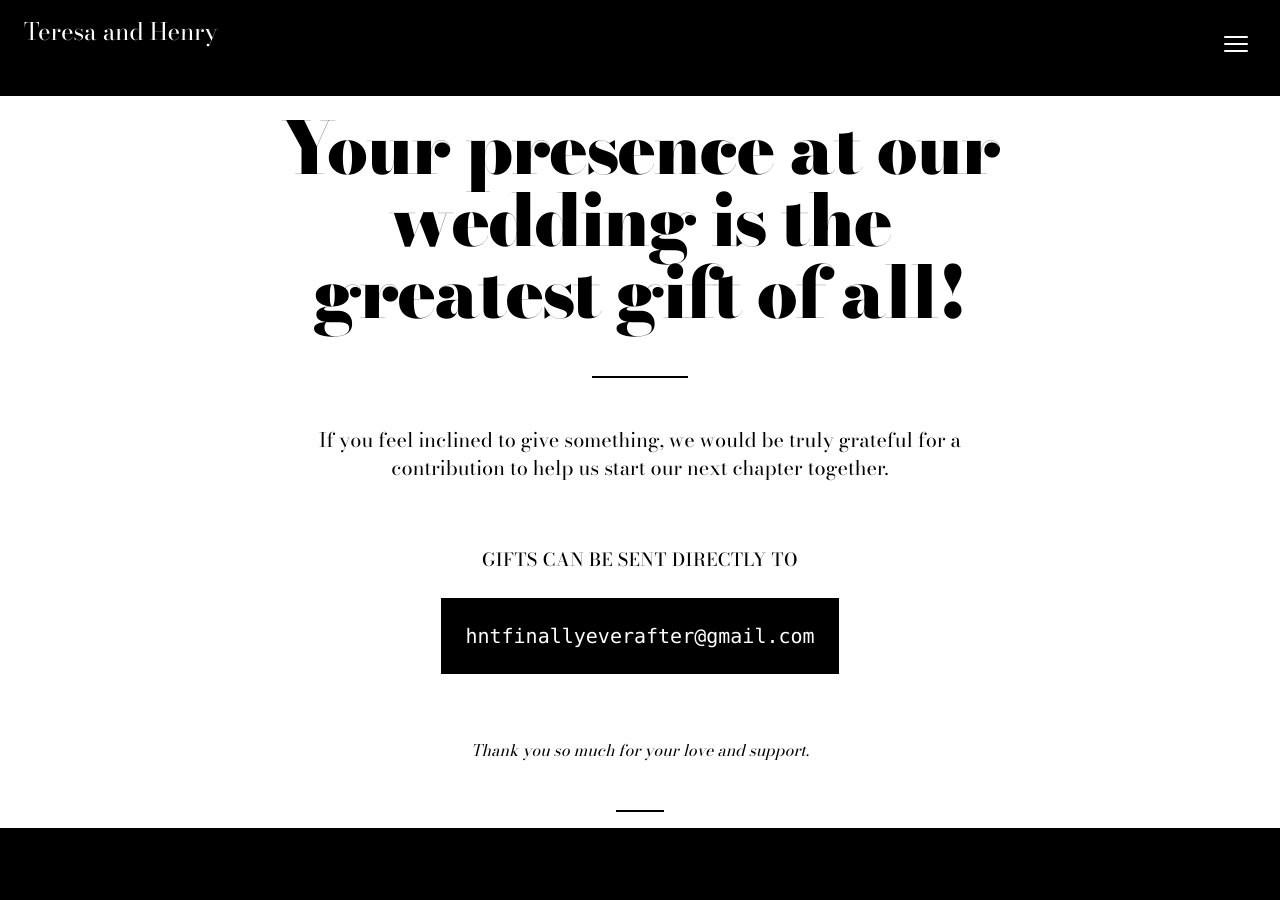
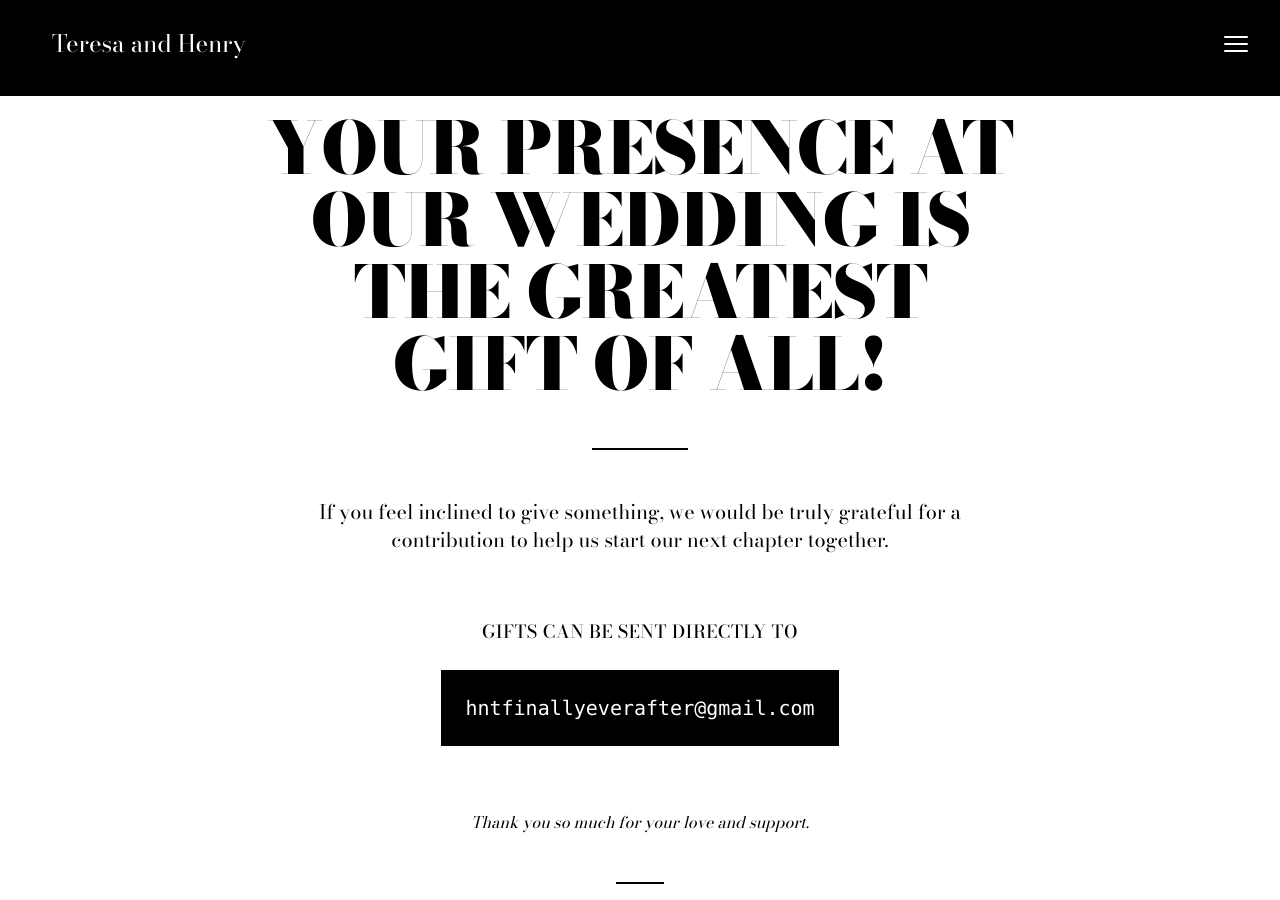
Before and after one commit to medinam6/th-wedding-app, a Next.js app: page /registry in a window 1280 px wide. Before the commit the page ends 828 px from the top, so only its background shows below. Built offline with nearby package versions, Linux system fonts and the light colour scheme.

Commit message:
clean up header

```diff
--- a/src/components/Header.jsx
+++ b/src/components/Header.jsx
@@ -1,7 +1,7 @@
 import Link from 'next/link'
 
 const Header = () => (
-  <div className="mt-4">
+  <div className="fixed top-5 left-5 z-100 p-2">
     <Link className="font-bodo text-2xl p-6" href={'/the-wedding'}>
       Teresa and Henry
     </Link>
--- a/src/pages/_app.jsx
+++ b/src/pages/_app.jsx
@@ -6,7 +6,7 @@ import 'src/app/globals.css'
 function MyApp({ Component, pageProps }) {
   return (
     <>
-      <div className="bg-black fixed w-screen">
+      <div className="fixed w-screen h-20 bg-black z-50">
         <Header />
         <NavMenu />
       </div>
--- a/src/pages/registry.jsx
+++ b/src/pages/registry.jsx
@@ -2,7 +2,7 @@ const Registry = () => (
   <div className=" bg-white flex items-center justify-center p-4 mt-4">
     <div className="max-w-3xl mx-auto">
       <div className="text-center">
-        <h1 className="font-bodo text-4xl md:text-6xl lg:text-7xl font-black text-black mb-12 leading-tight tracking-tight">
+        <h1 className="font-bodo text-4xl md:text-5xl lg:text-7xl font-black text-black mb-12 leading-tight tracking-tight uppercase">
           Your presence at our wedding is the greatest gift of all!
         </h1>
         <div className="w-24 h-0.5 bg-black mx-auto mb-12"></div>
```
